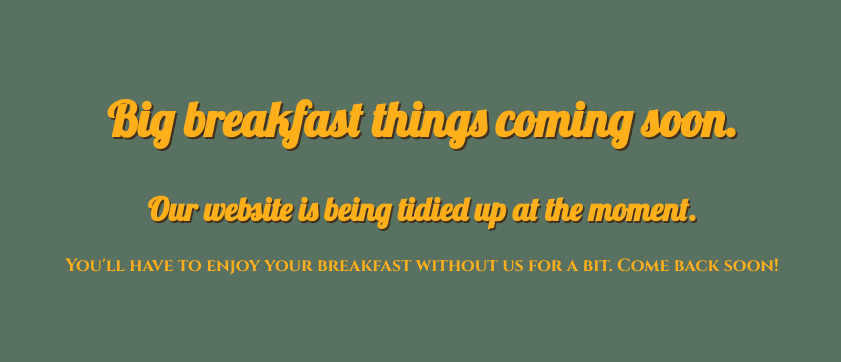
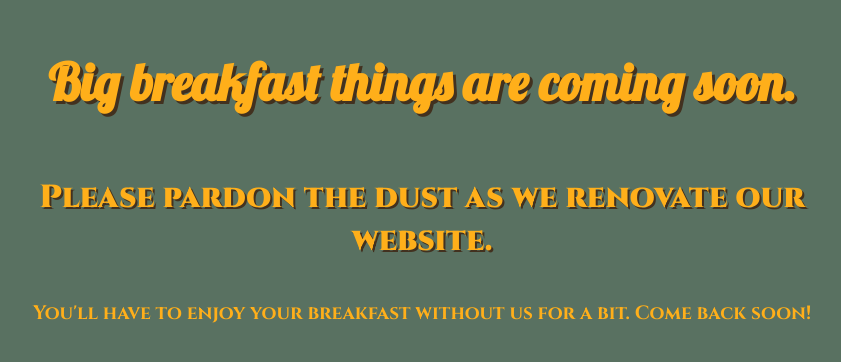
Before and after one commit to ryancurtis-mt6/mt6, a plain HTML site: page index.html in a window 1280 px wide. Shown: the part 304-666 px from the top of the page, without its empty margins (218-1059 px from the left). Drawn offline with Linux system fonts and the light colour scheme.

Commit message:
Updating home page.

```diff
--- a/index.html
+++ b/index.html
@@ -4,49 +4,52 @@
   <meta charset="UTF-8">
   <meta name="viewport" content="width=device-width, initial-scale=1">
   <title>Big Breakfast Coming Soon</title>
-  <link href="https://fonts.googleapis.com/css2?family=Cinzel:wght@700&family=Lobster&display=swap" rel="stylesheet">
+  <link href="https://fonts.googleapis.com/css2?family=Cinzel:wght@700;900&family=Lobster&display=swap" rel="stylesheet">
   <style>
     body {
       margin: 0;
       background-color: #597161;
-      font-family: 'Lobster', cursive;
+      font-family: 'Cinzel', serif;
       color: #FFAF1A;
       display: flex;
       justify-content: center;
       align-items: flex-start;
-      min-height: 100vh;
+      flex-direction: column;
       padding-top: 80px;
       text-align: center;
-      flex-direction: column;
+      min-height: 100vh;
     }
 
     h1, h2, p {
-      margin: 0.5em auto;
-      width: 100%;
+      margin: 0.75em auto;
+      width: 90%;
+      max-width: 800px;
       text-align: center;
     }
 
     h1 {
-      font-size: 3rem;
+      font-family: 'Lobster', cursive;
+      font-size: 3.2rem;
+      text-shadow: 3px 3px 0 #42311F;
+    }
+
+    h2 {
+      font-family: 'Cinzel', serif;
+      font-weight: 900; /* Black */
+      font-size: 2rem;
       text-shadow: 2px 2px 0 #42311F;
     }
 
-    h2 {
-      font-size: 2rem;
-      text-shadow: 1.5px 1.5px 0 #42311F;
-    }
-
     p {
-      font-family: 'Cinzel', serif;
-      font-weight: 700;
-      font-size: 1.1rem;
+      font-weight: 700; /* Bold */
+      font-size: 1.2rem;
       color: #FFAF1A;
     }
   </style>
 </head>
 <body>
-  <h1>Big breakfast things coming soon.</h1>
-  <h2>Our website is being tidied up at the moment.</h2>
+  <h1>Big breakfast things are coming soon.</h1>
+  <h2>Please pardon the dust as we renovate our website.</h2>
   <p>You'll have to enjoy your breakfast without us for a bit. Come back soon!</p>
 </body>
 </html>
```
